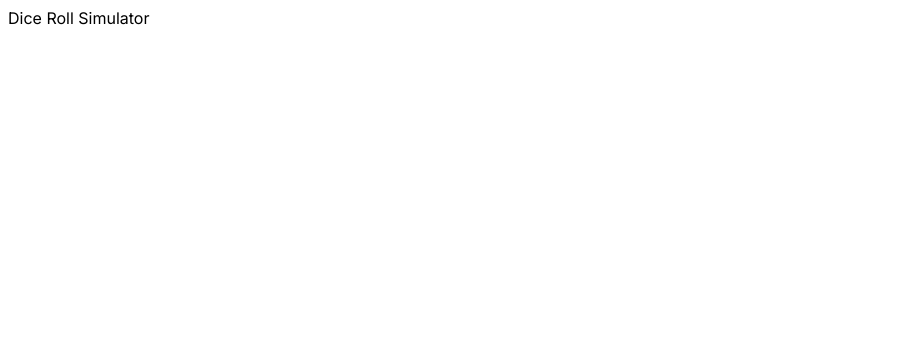
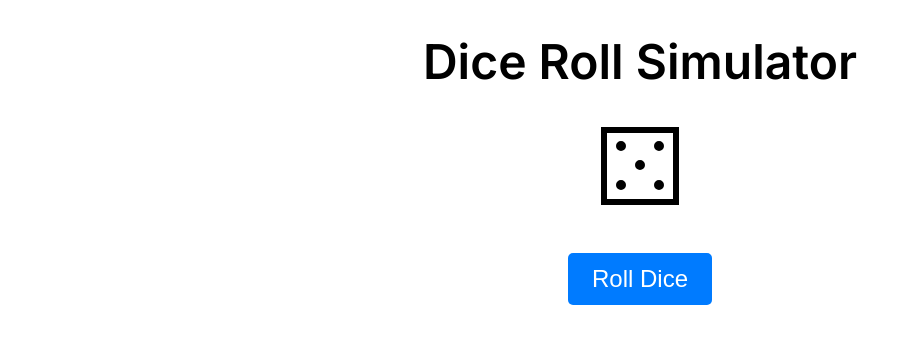
Before and after one commit to rahuljindal1/nextjs14-practice-projects, a Next.js app: page /dice-roll-simulator in a window 1280 px wide. Shown: the top 344 px of the page, without its empty margins (0-911 px from the left). Built offline with nearby package versions, Linux system fonts and the light colour scheme.

Commit message:
feat: Add implementation for dice roll simulator

```diff
--- a/components/Button/index.tsx
+++ b/components/Button/index.tsx
@@ -1,18 +1,28 @@
+import classNames from "classnames";
 import classes from "./styles.module.css";
 
 type Props = {
   btnText: string;
   onClick: () => void;
   isDisabled?: boolean;
+  size?: "small" | "normal" | "large";
 };
 
 export default function Button({
   btnText,
   onClick,
   isDisabled = false,
+  size = "normal",
 }: Props) {
   return (
-    <button className={classes.button} disabled={isDisabled} onClick={onClick}>
+    <button
+      className={classNames(
+        classes.button,
+        size === "large" ? classes.buttonLarge : ""
+      )}
+      disabled={isDisabled}
+      onClick={onClick}
+    >
       {btnText}
     </button>
   );
--- a/components/Button/styles.module.css
+++ b/components/Button/styles.module.css
@@ -7,3 +7,7 @@
   cursor: pointer;
   border-radius: 5px;
 }
+
+.buttonLarge {
+  font-size: 1.5rem;
+}
--- /dev/null
+++ b/src/app/dice-roll-simulator/components/Dice/index.tsx
@@ -0,0 +1,49 @@
+import classNames from "classnames";
+import styles from "./styles.module.css";
+
+const blackDotIndexesPerNumber: { [key: string]: number[] } = {
+  1: [4],
+  2: [0, 8],
+  3: [0, 4, 8],
+  4: [0, 2, 6, 8],
+  5: [0, 2, 4, 6, 8],
+  6: [0, 2, 3, 5, 6, 8],
+};
+
+export default function Dice({
+  number,
+  customStyles,
+  size = "default",
+}: {
+  number: number;
+  customStyles?: string[];
+  size?: "default" | "small";
+}) {
+  const addShowDotClass = (index: number) => {
+    if (blackDotIndexesPerNumber[number].includes(index)) {
+      return styles.showDot;
+    }
+  };
+
+  return (
+    <div
+      className={classNames(
+        styles.container,
+        size === "small" ? styles.smallContainer : ""
+      )}
+    >
+      {Array(9)
+        .fill(0)
+        .map((val, index) => (
+          <div
+            className={classNames(
+              styles.dot,
+              customStyles,
+              addShowDotClass(index)
+            )}
+            key={index}
+          />
+        ))}
+    </div>
+  );
+}
--- /dev/null
+++ b/src/app/dice-roll-simulator/components/Dice/styles.module.css
@@ -0,0 +1,40 @@
+.container {
+  border: 6px solid black;
+  height: 50px;
+  width: 50px;
+  display: flex;
+  justify-content: space-evenly;
+  flex-wrap: wrap;
+  gap: 8px;
+  padding: 8px;
+
+  .dot {
+    border: 2px solid transparent;
+    background-color: transparent;
+    border-radius: 100%;
+    height: 6px;
+    width: 6px;
+  }
+
+  .showDot {
+    border: 2px solid black;
+    background-color: black;
+  }
+}
+
+.smallContainer {
+  border: 3px solid black;
+  height: 25px;
+  width: 25px;
+  display: flex;
+  justify-content: space-evenly;
+  flex-wrap: wrap;
+  gap: 4px;
+  padding: 4px;
+
+  .dot {
+    border-width: 1px;
+    height: 3px;
+    width: 3px;
+  }
+}
--- /dev/null
+++ b/src/app/dice-roll-simulator/components/RollHistory/RollHistoryItem/index.tsx
@@ -0,0 +1,17 @@
+import Dice from "../../Dice";
+import classes from "./styles.module.css";
+
+export default function RollHistoryItem({
+  number,
+  order,
+}: {
+  number: number;
+  order: number;
+}) {
+  return (
+    <main className={classes.mainContainer}>
+      <div className={classes.rollNumber}>Roll: {order}</div>
+      <Dice number={number} size="small" />
+    </main>
+  );
+}
--- /dev/null
+++ b/src/app/dice-roll-simulator/components/RollHistory/RollHistoryItem/styles.module.css
@@ -0,0 +1,14 @@
+.mainContainer {
+  display: flex;
+  flex-direction: row;
+  justify-content: space-between;
+  align-items: center;
+  padding: 24px;
+  background-color: #f2f2f2;
+  box-shadow: 0 2px 2px rgba(0, 0, 0, 0.3);
+  border-radius: 8px;
+
+  .rollNumber {
+    font-size: 1.5rem;
+  }
+}
--- /dev/null
+++ b/src/app/dice-roll-simulator/components/RollHistory/index.tsx
@@ -0,0 +1,16 @@
+import RollHistoryItem from "./RollHistoryItem";
+import styles from "./styles.module.css";
+
+export default function RollHistory({
+  rollHistory,
+}: {
+  rollHistory: number[];
+}) {
+  return (
+    <div className={styles.mainContainer}>
+      {rollHistory.map((rollNumber, index) => (
+        <RollHistoryItem key={index} order={index + 1} number={rollNumber} />
+      ))}
+    </div>
+  );
+}
--- /dev/null
+++ b/src/app/dice-roll-simulator/components/RollHistory/styles.module.css
@@ -0,0 +1,5 @@
+.mainContainer {
+  display: flex;
+  flex-direction: column;
+  gap: 6px;
+}
--- a/src/app/dice-roll-simulator/page.tsx
+++ b/src/app/dice-roll-simulator/page.tsx
@@ -1,3 +1,41 @@
+"use client";
+
+import { useState } from "react";
+import { Button } from "../../../components";
+import Dice from "./components/Dice";
+import RollHistory from "./components/RollHistory";
+import styles from "./styles.module.css";
+
+const randomDiceRollNumber = () => Math.floor(Math.random() * 6) + 1;
+
 export default function DiceRollSimulator() {
-  return <div>Dice Roll Simulator</div>;
+  const [currentRollNumber, setCurrentRollNumber] = useState(
+    randomDiceRollNumber()
+  );
+  const [rollHistory, setRollHistory] = useState<number[]>([]);
+
+  const rollDiceClickHandler = () => {
+    const currentRoll = randomDiceRollNumber();
+    setCurrentRollNumber(currentRoll);
+    setRollHistory([...rollHistory, currentRoll]);
+  };
+
+  return (
+    <main className={styles.mainContainer}>
+      <div className={styles.title}>Dice Roll Simulator</div>
+      <div className={styles.diceContainer}>
+        <Dice number={currentRollNumber} />
+      </div>
+      <div className={styles.btnContainer}>
+        <Button
+          btnText="Roll Dice"
+          onClick={rollDiceClickHandler}
+          size="large"
+        />
+      </div>
+      <div className={styles.rollHistoryContainer}>
+        <RollHistory rollHistory={rollHistory} />
+      </div>
+    </main>
+  );
 }
--- /dev/null
+++ b/src/app/dice-roll-simulator/styles.module.css
@@ -0,0 +1,26 @@
+.mainContainer {
+  min-height: 100vh;
+  display: flex;
+  flex-direction: column;
+  align-items: center;
+  padding: 12px;
+
+  .title {
+    font-size: 3rem;
+    font-weight: 600;
+    margin: 12px;
+  }
+
+  .diceContainer {
+    margin: 24px;
+  }
+
+  .btnContainer {
+    margin: 24px;
+  }
+
+  .rollHistoryContainer {
+    margin: 24px;
+    min-width: 40%;
+  }
+}
```
